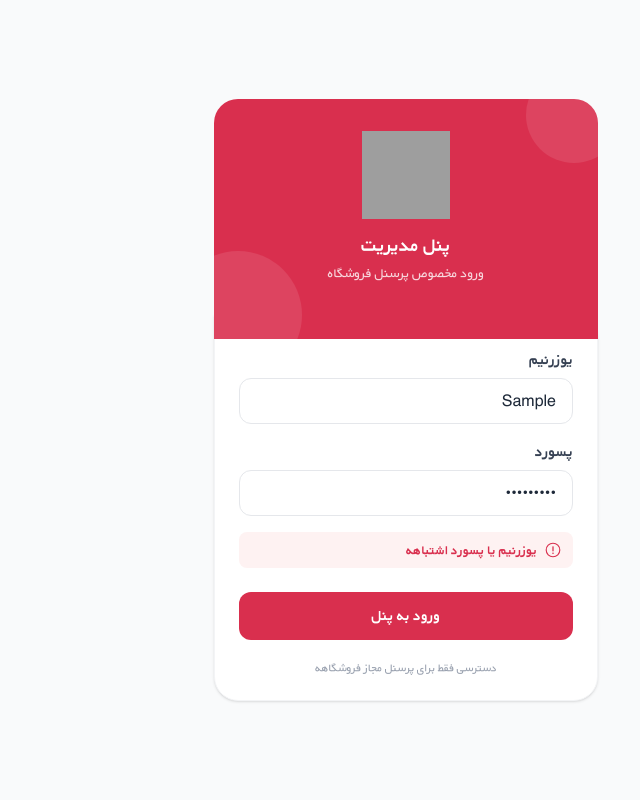
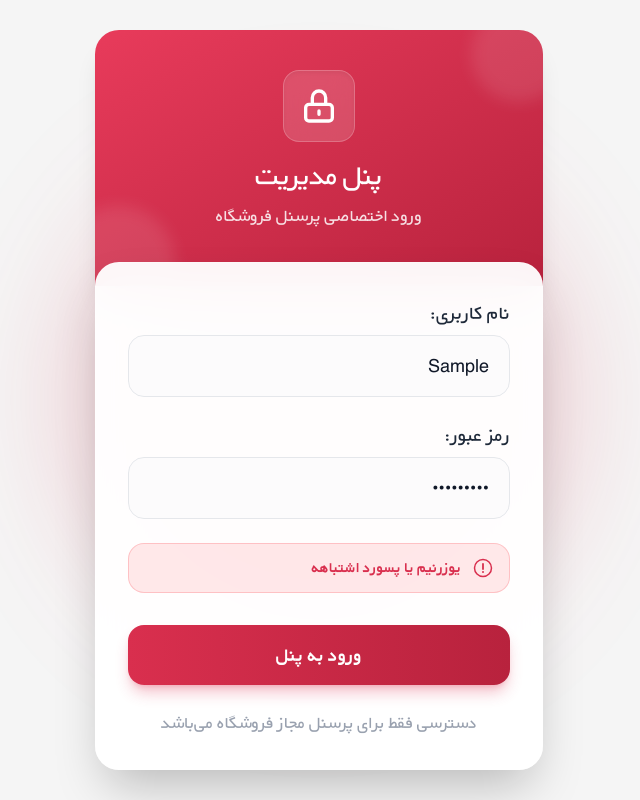
Before and after one commit to MisaqArtist7/cherry_yadak, a Next.js app: page /admin/login in a window 1280 px wide. Both pictures are taken after typing "Sample", "Sample123" into the empty fields and a click on the button "ورود به پنل". Shown: the whole page, without its empty margins (352-992 px from the left). Built offline with nearby package versions, Linux system fonts and the light colour scheme; no server answers; grey boxes are pictures that could not be loaded.

Commit message:
refactore login page

```diff
--- a/app/(admin)/admin/login/page.tsx
+++ b/app/(admin)/admin/login/page.tsx
@@ -1,7 +1,6 @@
 "use client";
 import { useState } from "react";
 import { useRouter } from "next/navigation";
-import Image from "next/image";
 
 export default function AdminLoginPage() {
   const [username, setUsername] = useState("");
@@ -32,40 +31,70 @@ export default function AdminLoginPage() {
   }
 
   return (
-    <div dir="rtl" className="min-h-screen bg-gray-50 flex items-center justify-center px-4">
-      <div className="w-full max-w-sm">
-        {/* هدر برند، هم‌راستا با استایل بنر تخفیف سایت */}
-        <div className="bg-[#D92F4E] rounded-t-3xl px-6 pt-8 pb-14 flex flex-col items-center text-center relative overflow-hidden">
-          <div className="absolute -bottom-10 -left-10 w-32 h-32 rounded-full bg-white/10" />
-          <div className="absolute -top-8 -right-6 w-24 h-24 rounded-full bg-white/10" />
+    <div
+      dir="rtl"
+      className="min-h-screen flex items-center justify-center px-4 sm:px-6 relative overflow-hidden"
+    >
+      {/* هاله نور پس‌زمینه */}
+      <div className="absolute top-1/2 left-1/2 -translate-x-1/2 -translate-y-1/2 w-96 sm:w-125 h-96 sm:h-125 bg-[#D92F4E]/20 rounded-full blur-3xl pointer-events-none" />
 
-          <Image src="/images/logo.jpg" width={222} height={222} alt="لوگو" className="mb-3 w-22 h-22" />
-          <h1 className="text-white font-bold text-xl">پنل مدیریت</h1>
-          <p className="text-white/80 text-sm font-medium mt-1">ورود مخصوص پرسنل فروشگاه</p>
+      <div className="w-full max-w-md relative z-10">
+        {/* هدر برند */}
+        <div className="bg-linear-to-br from-[#E83B5B] to-[#B8223D] rounded-t-3xl px-6 sm:px-8 pt-8 sm:pt-10 pb-12 sm:pb-14 flex flex-col items-center text-center relative overflow-hidden shadow-xl">
+          <div className="absolute -bottom-8 -left-8 w-28 h-28 rounded-full bg-white/10 blur-sm" />
+          <div className="absolute -top-6 -right-6 w-24 h-24 rounded-full bg-white/10 blur-sm" />
+
+          {/* آیکون بالای عنوان */}
+          <div className="w-16 h-16 sm:w-18 sm:h-18 bg-white/15 backdrop-blur-md rounded-2xl flex items-center justify-center mb-3 sm:mb-4 text-white border border-white/20 shadow-inner">
+            <svg
+              className="w-7 h-7 sm:w-10 sm:h-10"
+              fill="none"
+              stroke="currentColor"
+              viewBox="0 0 24 24"
+            >
+              <path
+                strokeLinecap="round"
+                strokeLinejoin="round"
+                strokeWidth="2"
+                d="M12 15v2m-6 4h12a2 2 0 002-2v-6a2 2 0 00-2-2H6a2 2 0 00-2 2v6a2 2 0 002 2zm10-10V7a4 4 0 00-8 0v4h8z"
+              />
+            </svg>
+          </div>
+
+          <h1 className="text-white text-2xl sm:text-3xl tracking-tight">
+            پنل مدیریت
+          </h1>
+          <p className="text-white/85 text-lg mt-1.5 sm:mt-2">
+            ورود اختصاصی پرسنل فروشگاه
+          </p>
         </div>
 
-        {/* کارت فرم، هم‌سبک با کارت‌های محصول: سفید، سایه ملایم، رادیوس بزرگ */}
+        {/* کارت فرم */}
         <form
           onSubmit={handleSubmit}
-          className="bg-white rounded-b-3xl rounded-tr-3xl border border-gray-100 shadow-sm hover:shadow-md transition-all duration-300 -mt-6 px-6 pt-8 pb-6 flex flex-col gap-4"
+          className="bg-white/95 backdrop-blur-xl rounded-3xl border border-white/20 shadow-2xl -mt-6 px-6 sm:px-8 pt-8 sm:pt-9 pb-7 sm:pb-8 flex flex-col gap-5 sm:gap-6"
         >
-          <label className="flex flex-col gap-1.5">
-            <span className="text-gray-700 font-bold">یوزرنیم</span>
+          <label className="flex flex-col gap-2">
+            <span className="text-xl text-gray-800">
+              نام کاربری:
+            </span>
             <input
-              className="w-full rounded-xl border border-gray-200 px-4 py-2.5  text-gray-800 outline-none focus:border-[#D92F4E] focus:ring-2 focus:ring-red-50 transition-colors"
-              placeholder="نام کاربری خودتو وارد کن"
+              className="w-full rounded-2xl border border-gray-200 bg-gray-50/50 px-4 sm:px-5 py-3.5 sm:py-4 sm:text-lg text-gray-900 outline-none transition-all duration-200 focus:bg-white focus:border-[#D92F4E] focus:ring-4 focus:ring-[#D92F4E]/10 placeholder:text-gray-400 text-lg"
+              placeholder="نام کاربری خود را وارد کنید"
               autoComplete="username"
               value={username}
               onChange={(e) => setUsername(e.target.value)}
             />
           </label>
 
-          <label className="flex flex-col gap-1.5">
-            <span className="text-gray-700  font-bold">پسورد</span>
+          <label className="flex flex-col gap-2">
+            <span className="text-xl text-gray-800">
+              رمز عبور:
+            </span>
             <input
               type="password"
-              className="w-full rounded-xl border border-gray-200 px-4 py-2.5  text-gray-800 outline-none focus:border-[#D92F4E] focus:ring-2 focus:ring-red-50 transition-colors"
-              placeholder="رمز عبور خودتو وارد کن"
+              className="w-full rounded-2xl border border-gray-200 bg-gray-50/50 px-4 sm:px-5 py-3.5 sm:py-4 text-gray-900 outline-none transition-all duration-200 focus:bg-white focus:border-[#D92F4E] focus:ring-4 focus:ring-[#D92F4E]/10 placeholder:text-gray-400 text-lg"
+              placeholder="رمز عبور خود را وارد کنید"
               autoComplete="current-password"
               value={password}
               onChange={(e) => setPassword(e.target.value)}
@@ -73,26 +102,67 @@ export default function AdminLoginPage() {
           </label>
 
           {error && (
-            <div className="flex items-center gap-2 bg-red-50 text-[#D92F4E] text-sm font-bold px-3 py-2 rounded-lg">
-              <svg className="w-4 h-4 shrink-0" viewBox="0 0 20 20" fill="none">
-                <circle cx="10" cy="10" r="8.5" stroke="currentColor" strokeWidth="1.4" />
-                <path d="M10 6v5" stroke="currentColor" strokeWidth="1.6" strokeLinecap="round" />
+            <div className="flex items-center gap-3 bg-red-500/10 border border-red-500/20 text-[#D92F4E]  font-bold px-4 py-3 rounded-2xl">
+              <svg
+                className="w-5 h-5 shrink-0"
+                viewBox="0 0 20 20"
+                fill="none"
+              >
+                <circle
+                  cx="10"
+                  cy="10"
+                  r="8.5"
+                  stroke="currentColor"
+                  strokeWidth="1.5"
+                />
+                <path
+                  d="M10 6v5"
+                  stroke="currentColor"
+                  strokeWidth="1.8"
+                  strokeLinecap="round"
+                />
                 <circle cx="10" cy="14" r="1" fill="currentColor" />
               </svg>
-              {error}
+              <span>{error}</span>
             </div>
           )}
 
           <button
             type="submit"
             disabled={loading}
-            className="mt-2 w-full bg-[#D92F4E] text-white font-bold  rounded-xl py-3 hover:bg-[#c0273f] active:scale-[0.98] transition-all disabled:opacity-60 disabled:active:scale-100"
+            className="mt-1 sm:mt-2 text-xl w-full bg-linear-to-r from-[#D92F4E] to-[#B8223D] text-white font-extrabold rounded-2xl py-3.5 sm:py-4 shadow-lg shadow-[#D92F4E]/30 hover:shadow-xl hover:shadow-[#D92F4E]/40 hover:opacity-95 active:scale-[0.98] transition-all disabled:opacity-60 disabled:cursor-not-allowed disabled:active:scale-100 flex items-center justify-center gap-2"
           >
-            {loading ? "در حال ورود…" : "ورود به پنل"}
+            {loading ? (
+              <>
+                <svg
+                  className="animate-spin h-5 w-5 text-white"
+                  xmlns="http://www.w3.org/2000/svg"
+                  fill="none"
+                  viewBox="0 0 24 24"
+                >
+                  <circle
+                    className="opacity-25"
+                    cx="12"
+                    cy="12"
+                    r="10"
+                    stroke="currentColor"
+                    strokeWidth="4"
+                  />
+                  <path
+                    className="opacity-75"
+                    fill="currentColor"
+                    d="M4 12a8 8 0 018-8V0C5.373 0 0 5.373 0 12h4zm2 5.291A7.962 7.962 0 014 12H0c0 3.042 1.135 5.824 3 7.938l3-2.647z"
+                  />
+                </svg>
+                <span>در حال بررسی…</span>
+              </>
+            ) : (
+              "ورود به پنل"
+            )}
           </button>
 
-          <p className="text-center text-xs text-gray-400 font-medium mt-1">
-            دسترسی فقط برای پرسنل مجاز فروشگاهه
+          <p className="text-center text-gray-400 text-lg">
+            دسترسی فقط برای پرسنل مجاز فروشگاه می‌باشد
           </p>
         </form>
       </div>
```
